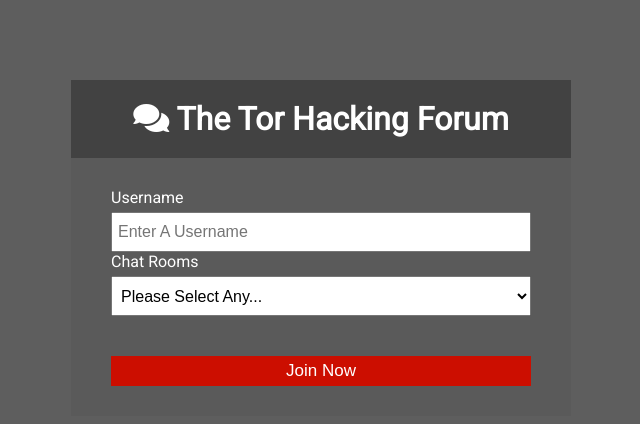
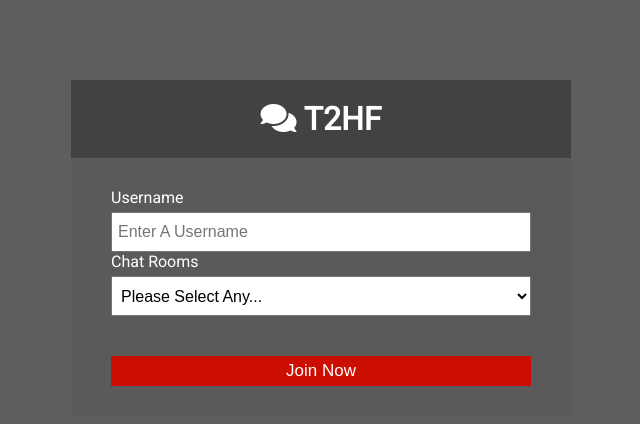
Before and after one commit to DRflamios/T2HF, a website: page public/change.html in a window 1280 px wide. Shown: the whole page, without its empty margins (319-959 px from the left). Drawn offline with Linux system fonts and the light colour scheme.

Commit message:
Update change.html

```diff
--- a/public/change.html
+++ b/public/change.html
@@ -11,7 +11,7 @@
 	<body>
 		<div class="join-container">
 			<header class="join-header">
-				<h1><i class="fas fa-comments"></i> The Tor Hacking Forum</h1>
+				<h1><i class="fas fa-comments"></i> T2HF</h1>
 			</header>
 			<main class="join-main">
 				<form action="chat.html">
```
